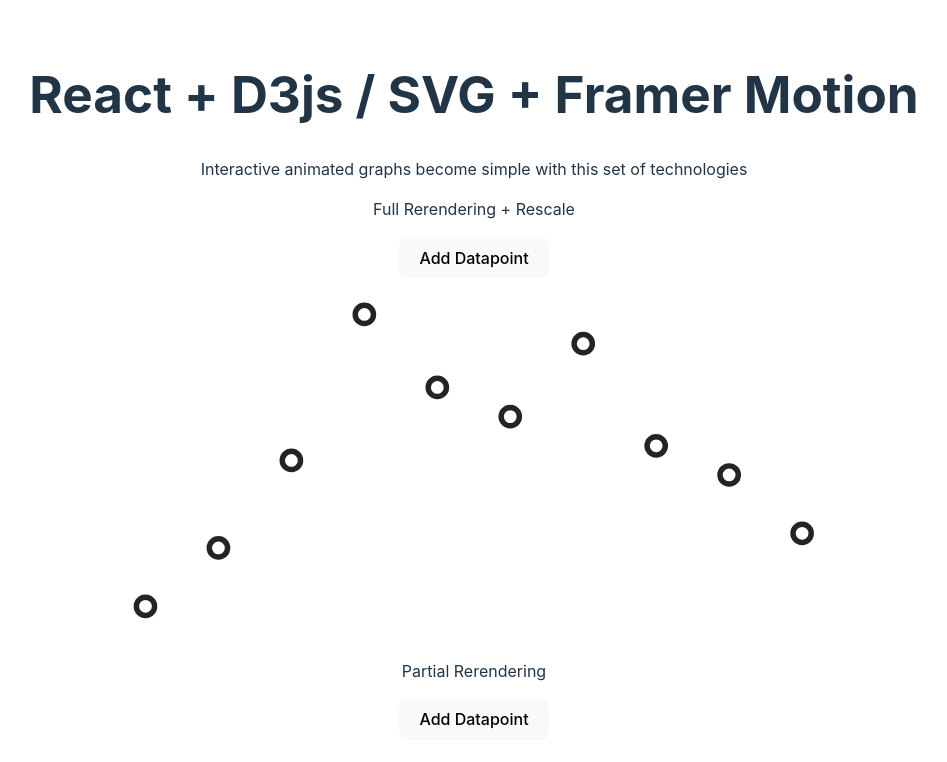
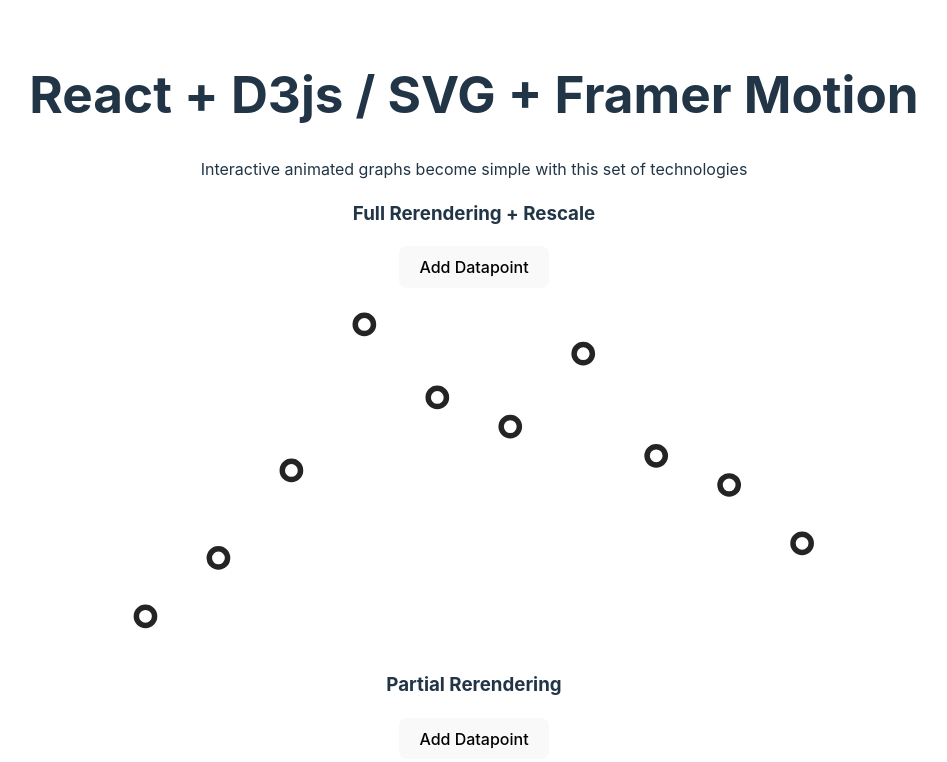
Before and after one commit to ferpar/react-d3-framer, a React (Vite) app: page / in a window 1280 px wide. Shown: the top 762 px of the page, without its empty margins (166-1113 px from the left). Built offline with nearby package versions, Linux system fonts and the light colour scheme.

Commit message:
minor css updates

```diff
--- a/src/App.tsx
+++ b/src/App.tsx
@@ -31,14 +31,14 @@
       </p>
       <div>
         <div>
-          <p>Full Rerendering + Rescale</p>
+          <h3>Full Rerendering + Rescale</h3>
           <button onClick={addRandomDatapoint}>Add Datapoint</button>
         </div>
         <MotionChart dataPoints={dataPoints} />
       </div>
 
       <div>
-        <p>Partial Rerendering</p>
+        <h3>Partial Rerendering</h3>
         <DynamicChart />
       </div>
     </>
--- /dev/null
+++ b/src/components/Charts.css
@@ -0,0 +1,10 @@
+
+.circle {
+  transition: all 0.3s;
+  cursor: pointer;
+}
+
+
+.circle:hover {
+  fill: #f00;
+}
--- a/src/components/DynamicChart.tsx
+++ b/src/components/DynamicChart.tsx
@@ -1,6 +1,7 @@
 import * as d3 from "d3";
 import React from "react";
 import { motion } from "framer-motion";
+import "./Charts.css";
 
 type Points = [number, number][];
 const dataPoints: Points = [
@@ -119,6 +120,7 @@
       const y = yScale(point[1]);
       return (
         <motion.circle
+          className="circle"
           initial={{ cy: height - margins.bottom, opacity: 0, scale: 0 }}
           animate={{ cy: y, opacity: 1, scale: 1 }}
           transition={{ duration: 0.2, delay: delay }}
--- a/src/components/MotionChart.tsx
+++ b/src/components/MotionChart.tsx
@@ -1,5 +1,6 @@
 import * as d3 from "d3";
 import { motion } from "framer-motion";
+import "./Charts.css";
 
 type Points = [number, number][];
 type MotionGraphProps = {
```
